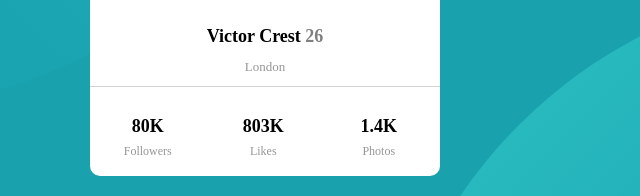
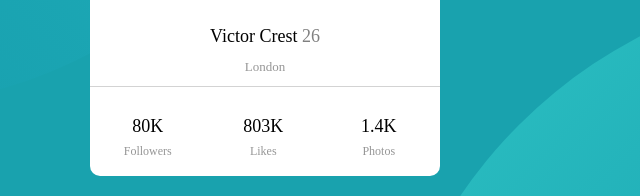
Before and after one commit to m-boichuk/profile-card-component-main, a plain HTML site: page index.html in a window 1280 px wide. Shown: the part 369-565 px from the top of the page, 375-1015 px from the left. Drawn offline with Linux system fonts and the light colour scheme.

Commit message:
Update style.css

```diff
--- a/style.css
+++ b/style.css
@@ -125,7 +125,7 @@ body {
   margin: 90px auto 0;
 }
 .user-name {
-  font-weight: 700;
+  font-weight: 400;
   margin: 30px auto 15px;
 }
 span {
@@ -143,7 +143,7 @@ span {
 
 .value {
   font-size: 18px;
-  font-weight: 700;
+  font-weight: 400;
   margin: 30px auto 10px;
   text-align: center;
 }
```
